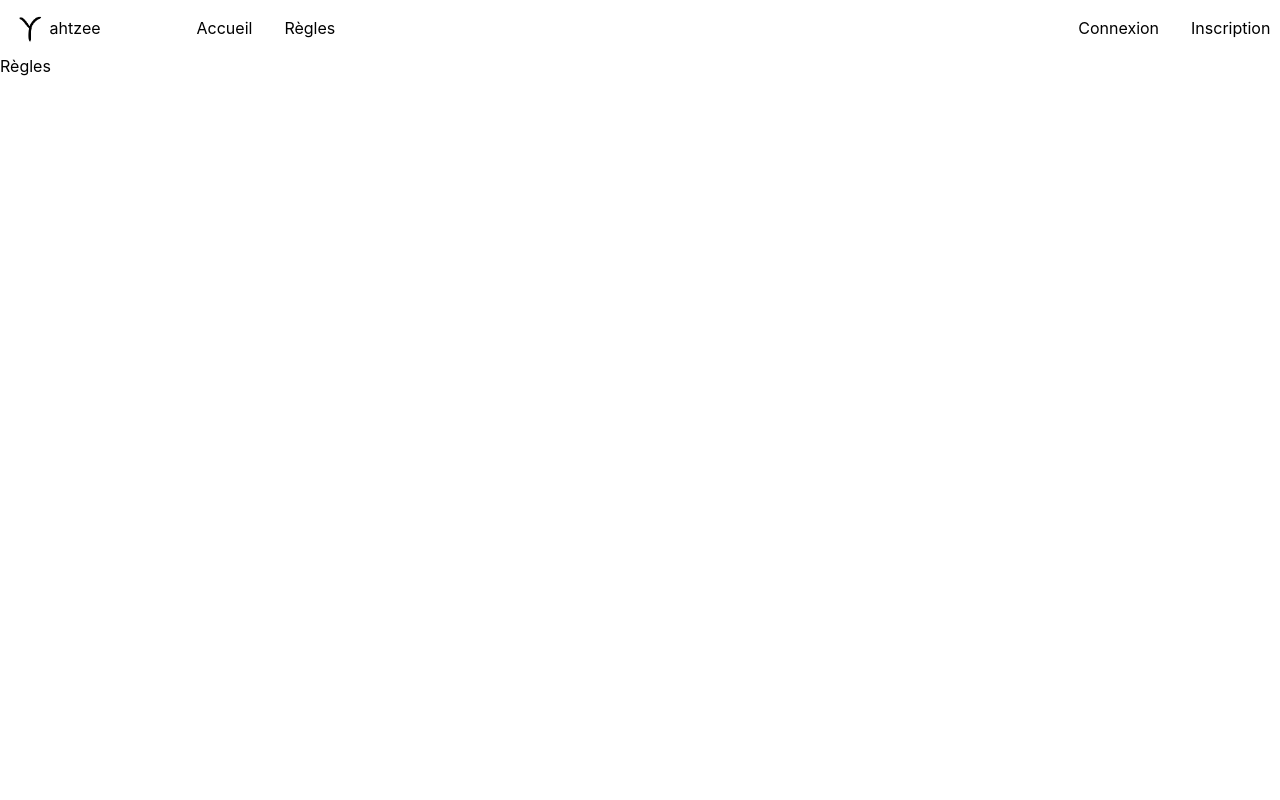
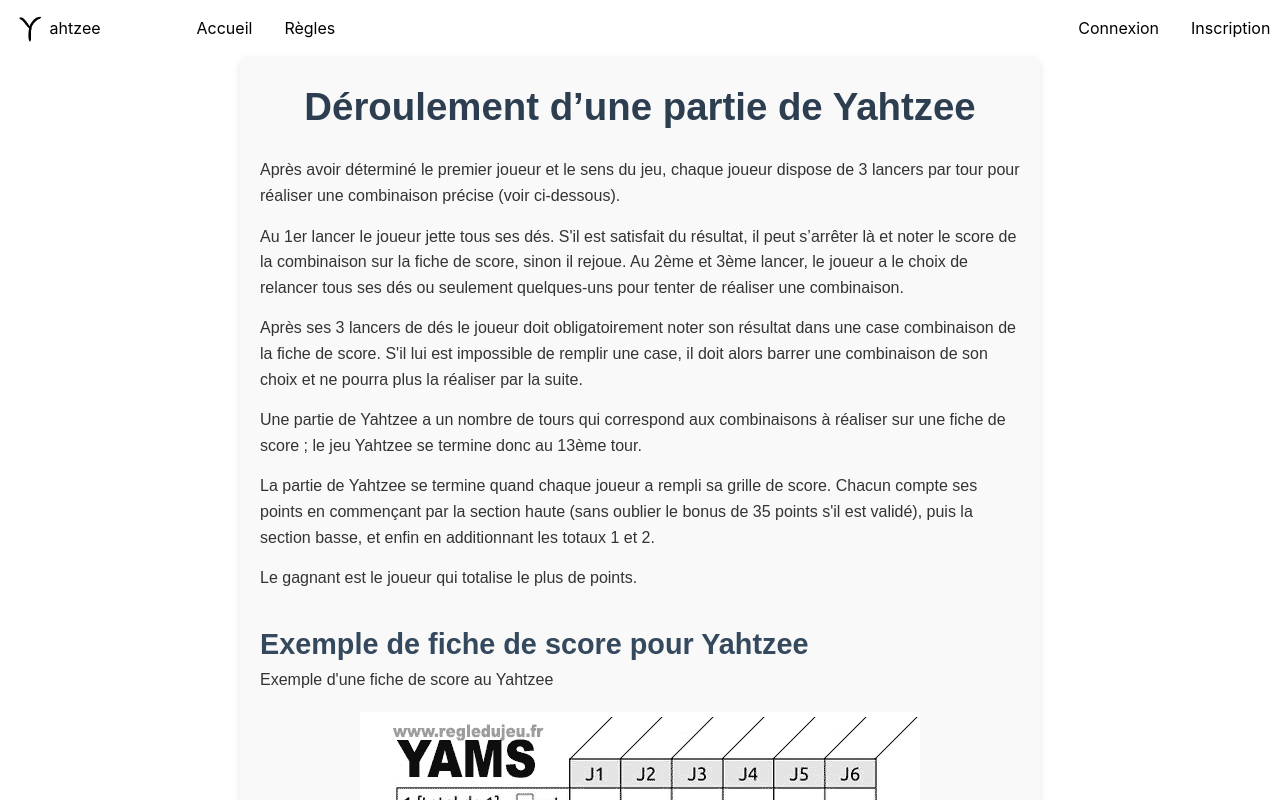
Before and after one commit to Kylzo/Yahtzee_Proj, a React (Create React App) app in the folder frontend/: page /rules in a window 1280 px wide. Shown: the top 800 px of the page. Built offline with nearby package versions, Linux system fonts and the light colour scheme.

Commit message:
add rules page

```diff
--- a/frontend/src/pages/Regles.jsx
+++ b/frontend/src/pages/Regles.jsx
@@ -1,5 +1,196 @@
+import React from "react";
+import "../styles/Regles.css";
+import fiche_score from "../img/fiche_score.png";
 const Regles = () => {
-  return <div>Règles</div>;
+  return (
+    <div className="rules-container">
+      <h1>Déroulement d’une partie de Yahtzee</h1>
+      <p>
+        Après avoir déterminé le premier joueur et le sens du jeu, chaque joueur
+        dispose de 3 lancers par tour pour réaliser une combinaison précise
+        (voir ci-dessous).
+      </p>
+      <p>
+        Au 1er lancer le joueur jette tous ses dés. S'il est satisfait du
+        résultat, il peut s’arrêter là et noter le score de la combinaison sur
+        la fiche de score, sinon il rejoue. Au 2ème et 3ème lancer, le joueur a
+        le choix de relancer tous ses dés ou seulement quelques-uns pour tenter
+        de réaliser une combinaison.
+      </p>
+      <p>
+        Après ses 3 lancers de dés le joueur doit obligatoirement noter son
+        résultat dans une case combinaison de la fiche de score. S'il lui est
+        impossible de remplir une case, il doit alors barrer une combinaison de
+        son choix et ne pourra plus la réaliser par la suite.
+      </p>
+      <p>
+        Une partie de Yahtzee a un nombre de tours qui correspond aux
+        combinaisons à réaliser sur une fiche de score ; le jeu Yahtzee se
+        termine donc au 13ème tour.
+      </p>
+      <p>
+        La partie de Yahtzee se termine quand chaque joueur a rempli sa grille
+        de score. Chacun compte ses points en commençant par la section haute
+        (sans oublier le bonus de 35 points s'il est validé), puis la section
+        basse, et enfin en additionnant les totaux 1 et 2.
+      </p>
+      <p>Le gagnant est le joueur qui totalise le plus de points.</p>
+
+      <h2>Exemple de fiche de score pour Yahtzee</h2>
+      <p>Exemple d'une fiche de score au Yahtzee</p>
+      <div className="image-container">
+        <img
+          src={fiche_score}
+          alt="Fiche de score Yahtzee"
+          className="score-sheet-image"
+        />
+      </div>
+      <h2>Exemple d'un tour au Yahtzee</h2>
+      <p>Lancez les cinq dés pour un premier essai.</p>
+      <p>
+        S’arrêter et prendre le Brelan ? Relancer deux 3 pour tenter la Suite ?
+        Relancer le 2 et le 4 pour tenter le Yahtzee ? À vous de choisir, il
+        vous reste deux lancers.
+      </p>
+      <p>Relancez deux dés. Yahtzee ! À vous le bonus.</p>
+
+      <h2>Les combinaisons de la fiche de score du Yahtzee</h2>
+      <p>
+        Une feuille de score est généralement divisée en deux parties, et
+        comprend les combinaisons suivantes :
+      </p>
+
+      <h3>Section haute :</h3>
+      <table>
+        <thead>
+          <tr>
+            <th>Combinaison</th>
+            <th>Valeur</th>
+            <th>Scores</th>
+          </tr>
+        </thead>
+        <tbody>
+          <tr>
+            <td>dé de 1</td>
+            <td>Somme des as obtenus</td>
+            <td>...</td>
+          </tr>
+          <tr>
+            <td>dé de 2</td>
+            <td>Somme des deux obtenus</td>
+            <td>...</td>
+          </tr>
+          <tr>
+            <td>dé de 3</td>
+            <td>Somme des trois obtenus</td>
+            <td>...</td>
+          </tr>
+          <tr>
+            <td>dé de 4</td>
+            <td>Somme des quatre obtenus</td>
+            <td>...</td>
+          </tr>
+          <tr>
+            <td>dé de 5</td>
+            <td>Somme des cinq obtenus</td>
+            <td>...</td>
+          </tr>
+          <tr>
+            <td>dé de 6</td>
+            <td>Somme des six obtenus</td>
+            <td>...</td>
+          </tr>
+          <tr>
+            <td>Bonus de 35 points</td>
+            <td>Si la somme des scores est supérieur ou égale à 63</td>
+            <td>...</td>
+          </tr>
+        </tbody>
+      </table>
+
+      <h3>Section basse :</h3>
+      <table>
+        <thead>
+          <tr>
+            <th>Combinaison</th>
+            <th>Valeur</th>
+            <th>Scores</th>
+          </tr>
+        </thead>
+        <tbody>
+          <tr>
+            <td>Brelan</td>
+            <td>3 dés identiques</td>
+            <td>Somme des 5 dés</td>
+          </tr>
+          <tr>
+            <td>Carré</td>
+            <td>4 dés identiques</td>
+            <td>Somme des 5 dés</td>
+          </tr>
+          <tr>
+            <td>Full</td>
+            <td>3 dés identiques et 2 dés identiques</td>
+            <td>25 points</td>
+          </tr>
+          <tr>
+            <td>Petite Suite</td>
+            <td>4 dés qui se suivent</td>
+            <td>25 points</td>
+          </tr>
+          <tr>
+            <td>Grande Suite</td>
+            <td>5 dés qui se suivent</td>
+            <td>40 points</td>
+          </tr>
+          <tr>
+            <td>YAHTZEE</td>
+            <td>5 dés identiques</td>
+            <td>50 points</td>
+          </tr>
+          <tr>
+            <td>La Chance</td>
+            <td>Somme des 5 dés</td>
+            <td>...</td>
+          </tr>
+        </tbody>
+      </table>
+
+      <h2>Les bonus de points pouvant être gagnés au Yahtzee</h2>
+      <p>
+        Si le total de la section haute atteint ou dépasse 63 points, le joueur
+        gagne un bonus de 35 points. Si un joueur réalise un second Yahtzee et
+        qu’il a déjà inscrit 50 points, il rajoute un bonus de 100 points dans
+        sa case et doit en contrepartie rayer une autre case libre. On applique
+        également cette règle dans le cas d’un troisième Yahtzee, d’un quatrième
+        Yahtzee...
+      </p>
+
+      <h2>Les stratégies pour gagner au Yahtzee</h2>
+      <p>
+        Le Yahtzee est jeu de hasard raisonné, il n'y a donc pas de stratégie
+        infaillible mais pour optimiser ses gains il y a quelques astuces à
+        connaitre, par exemple :
+      </p>
+      <ul>
+        <li>
+          Si vous avez un brelan au premier lancer de dés, essayez toujours
+          d'améliorer votre combinaison en visant le carré, le full, le Yahtzee
+          ou un gros score dans la section haute.
+        </li>
+        <li>
+          Si vous n'obtenez pas la combinaison que vous visiez et que vous devez
+          sacrifier une case, gardez le plus longtemps possible la chance et
+          préférez sacrifier les 1 et le 2, car ils rapportent peu de points.
+        </li>
+        <li>
+          Adaptez votre jeu à celui de vos adversaires pour voir où il est
+          judicieux de chercher à faire plus et où il est possible de faire un
+          faible score sans trop de risque.
+        </li>
+      </ul>
+    </div>
+  );
 };
 
 export default Regles;
--- /dev/null
+++ b/frontend/src/styles/Regles.css
@@ -0,0 +1,97 @@
+.rules-container {
+  max-width: 800px;
+  margin: 0 auto;
+  padding: 20px;
+  font-family: "Arial", sans-serif;
+  line-height: 1.6;
+  color: #333;
+  background-color: #f9f9f9;
+  border-radius: 8px;
+  box-shadow: 0 4px 8px rgba(0, 0, 0, 0.1);
+}
+
+.rules-container h1 {
+  font-size: 2.4em;
+  margin-bottom: 20px;
+  text-align: center;
+  color: #2c3e50;
+}
+
+.rules-container h2 {
+  font-size: 1.8em;
+  margin-top: 30px;
+  color: #34495e;
+}
+
+.rules-container h3 {
+  font-size: 1.4em;
+  margin-top: 20px;
+  color: #7f8c8d;
+}
+
+.rules-container p {
+  margin-bottom: 15px;
+}
+
+.rules-container ul {
+  list-style-type: disc;
+  padding-left: 20px;
+  margin-bottom: 20px;
+}
+
+.rules-container li {
+  margin-bottom: 10px;
+}
+
+.rules-container table {
+  width: 100%;
+  border-collapse: collapse;
+  margin: 20px 0;
+}
+
+.rules-container table,
+.rules-container th,
+.rules-container td {
+  border: 1px solid #ddd;
+}
+
+.rules-container th,
+.rules-container td {
+  padding: 12px;
+  text-align: left;
+}
+
+.rules-container th {
+  background-color: #f4f4f4;
+  color: #333;
+}
+
+.rules-container td {
+  background-color: #fff;
+}
+.image-container {
+  display: flex;
+  justify-content: center;
+  align-items: center;
+  margin-top: 20px;
+}
+
+/* Styles pour les écrans jusqu'à 768px de largeur */
+@media (max-width: 768px) {
+  .rules-container {
+    padding: 0 20px; /* Ajoute un espacement sur les côtés */
+  }
+}
+
+/* Styles pour les écrans jusqu'à 576px de largeur */
+@media (max-width: 576px) {
+  h1 {
+    font-size: 24px; /* Réduit la taille de la police pour le titre */
+  }
+}
+.score-sheet-image {
+  display: block;
+  margin: 0 auto;
+  max-width: 100%;
+  height: auto;
+}
```
Also changed, not shown: frontend/src/img/fiche_score.png (added).
